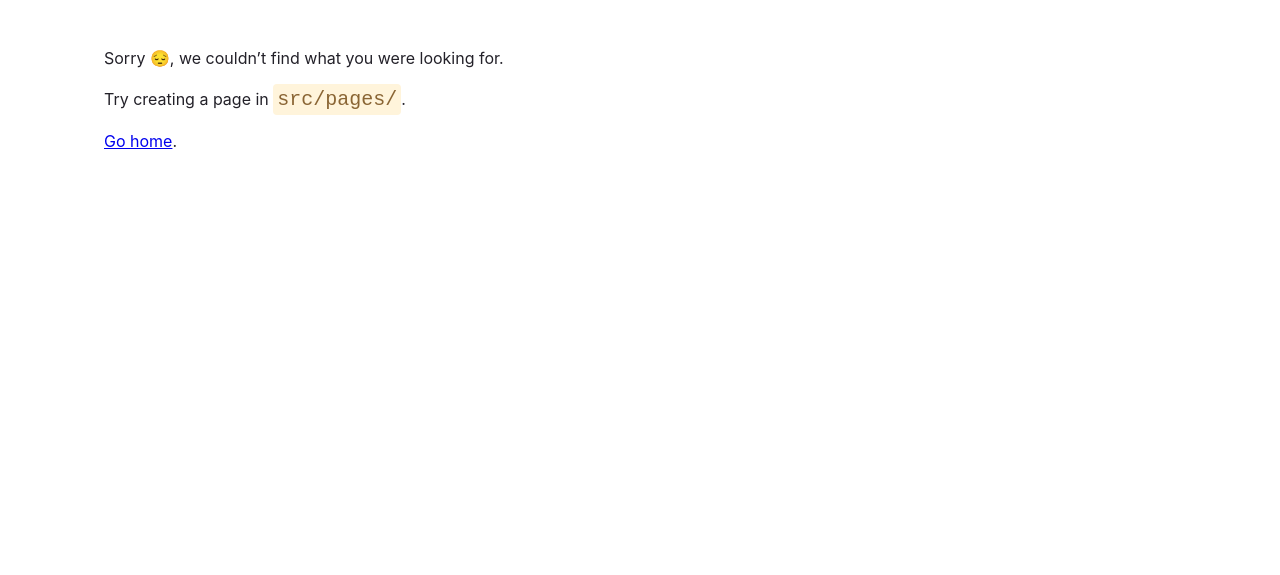
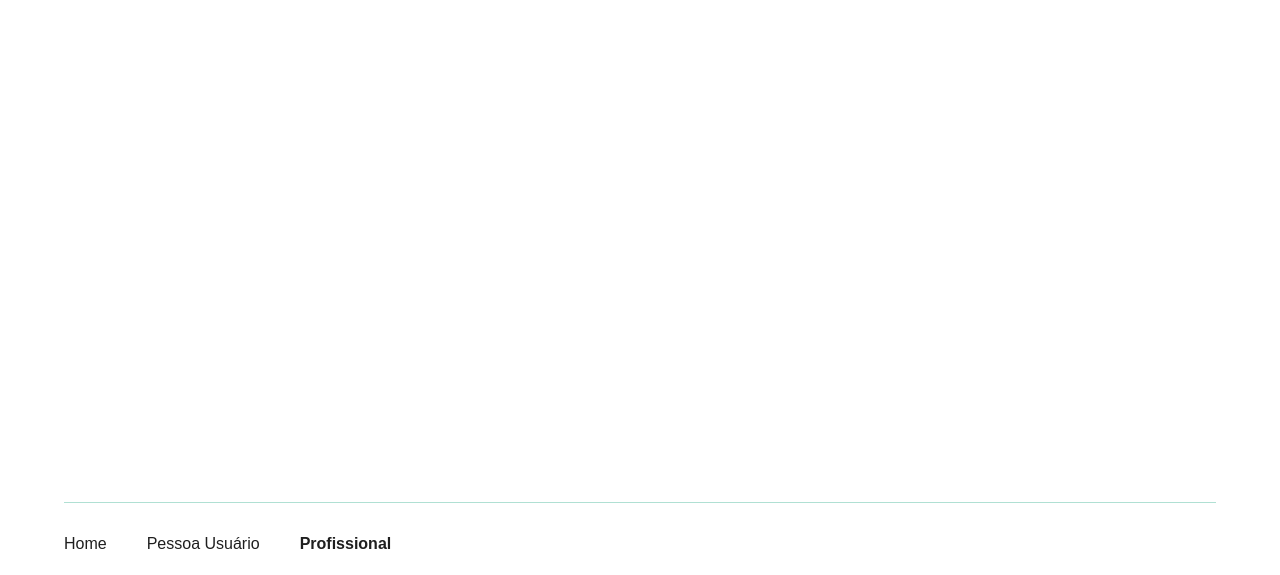
Before and after one commit to DiegoFabbrii/projeto-lacrei, a Gatsby site: page /profissional in a window 1280 px wide. Before the commit this address had no page. Shown: the part 159-734 px from the top of the page. Built offline with nearby package versions, Linux system fonts and the light colour scheme; Gatsby itself is replaced by a stand-in of ours.

Commit message:
feat: add profissional page

```diff
--- a/src/pages/pessoa-usuaria/index.tsx
+++ b/src/pages/pessoa-usuaria/index.tsx
@@ -13,4 +13,4 @@ const User = () => {
 
 export default User;
 
-export const Head: HeadFC = () => <title>Home Page</title>;
+export const Head: HeadFC = () => <title>Pessoa Usuária</title>;
--- /dev/null
+++ b/src/pages/profissional/index.tsx
@@ -0,0 +1,11 @@
+import * as React from "react";
+import { Layout } from "../../components/layout";
+import { HeadFC } from "gatsby";
+
+const Professional = () => {
+  return <Layout></Layout>;
+};
+
+export default Professional;
+
+export const Head: HeadFC = () => <title>Profissional</title>;
```
